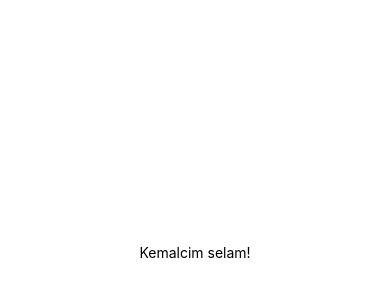
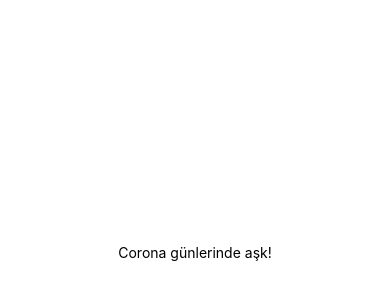
Before and after one commit to akncuur/Fogu, a React Native app: screen / in a window 390 px wide. Shown: the part 170-470 px from the top of the page. Built offline with nearby package versions, Linux system fonts and the light colour scheme.

Commit message:
AppJs Deneme Kemal-2

```diff
--- a/App.js
+++ b/App.js
@@ -4,7 +4,7 @@ import { StyleSheet, Text, View } from 'react-native';
 export default function App() {
   return (
     <View style={styles.container}>
-      <Text>Kemalcim selam!</Text>
+      <Text>Corona günlerinde aşk!</Text>
     </View>
   );
 }
```
